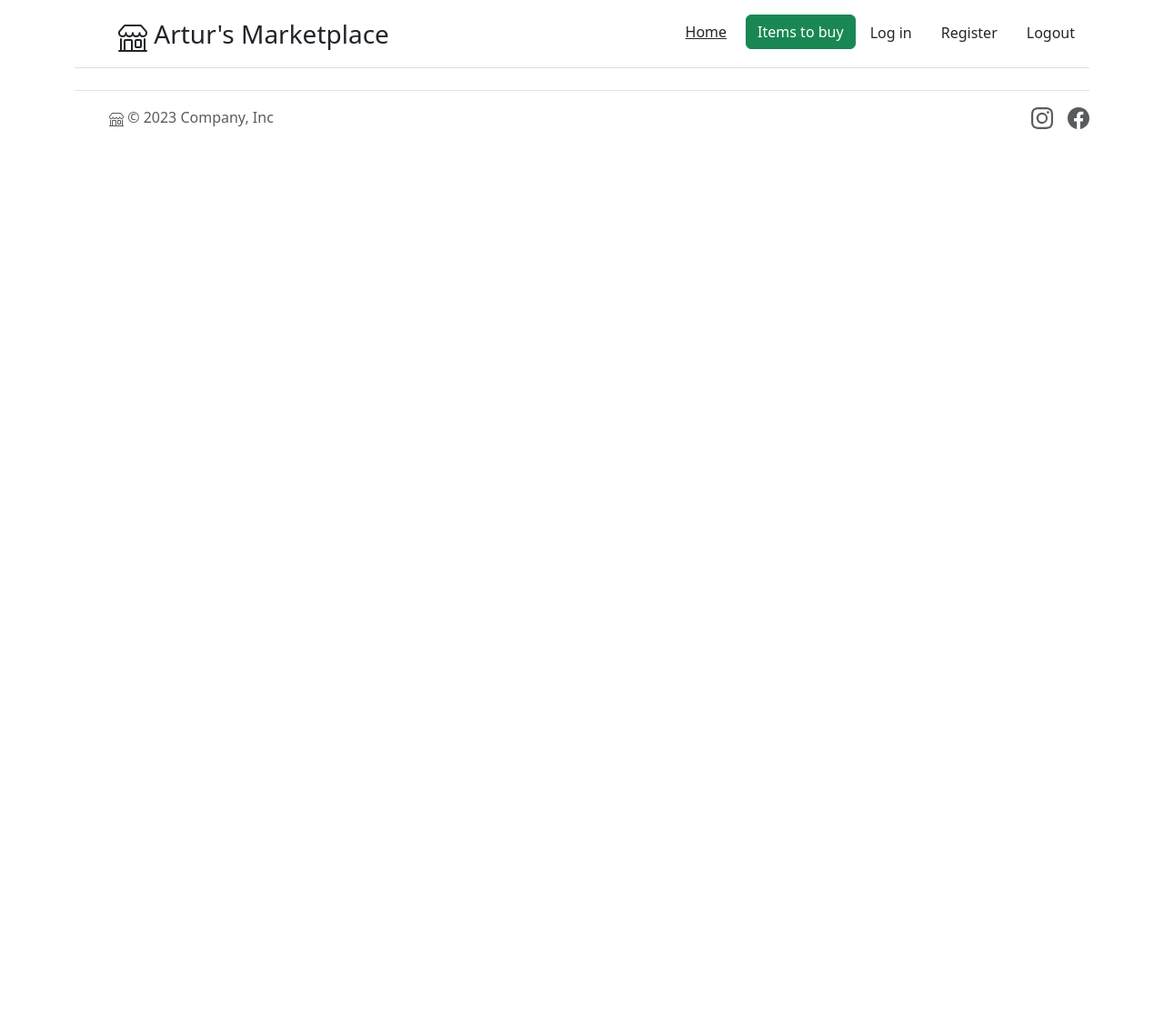
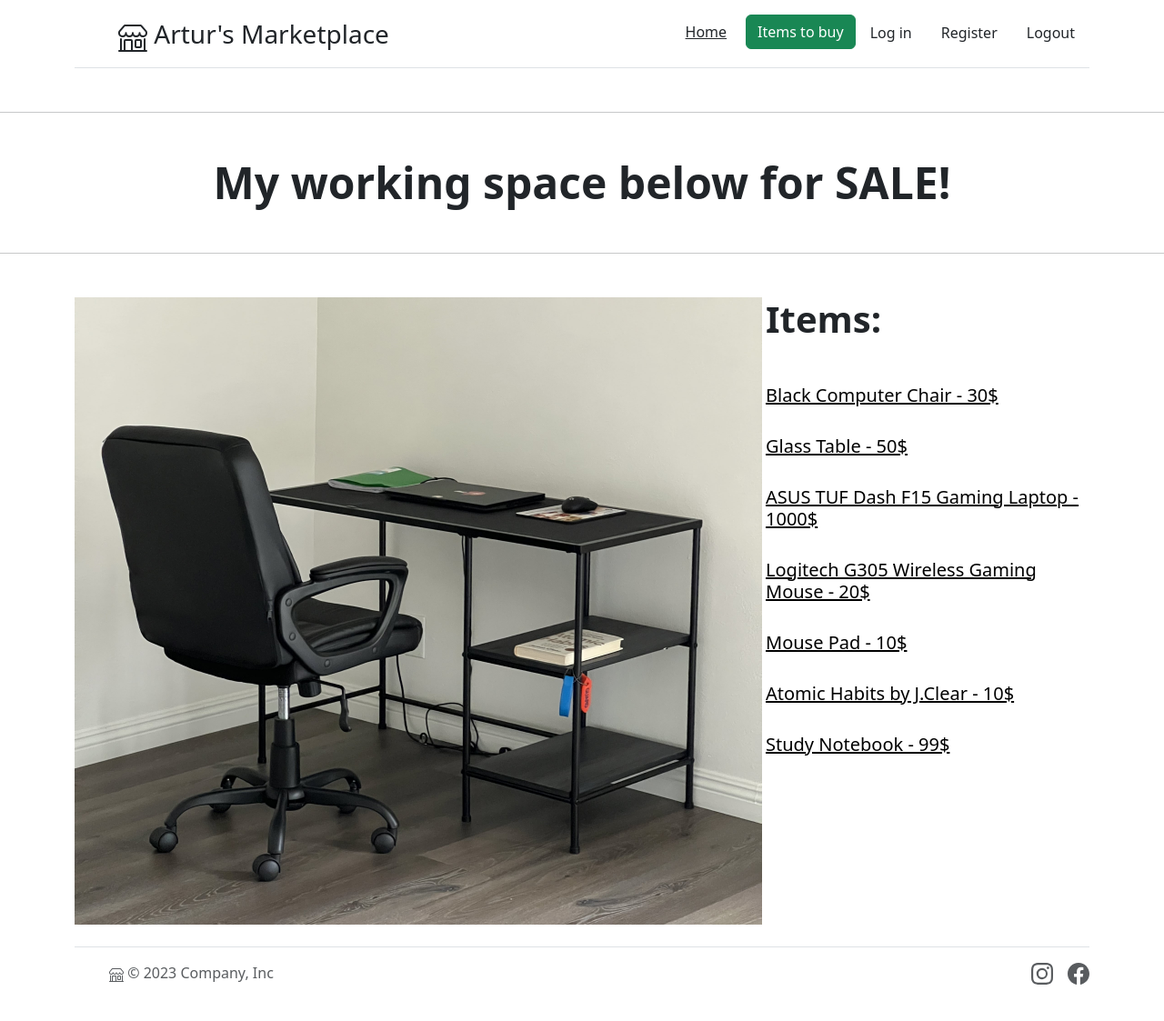
Before and after one commit to ArturrrZ/Project_Commerce_Web, a Flask app: page /items in a window 1280 px wide. Shown: the whole page at 91% size. Before the commit the page ends 142 px from the top, so only its background shows below. Run offline with Flask 3, Linux system fonts and the light colour scheme; some libraries are stand-ins or nearby versions.

Commit message:
connect second page and anchors on the first and show carousel of pictures of an item

```diff
--- a/main.py
+++ b/main.py
@@ -4,6 +4,67 @@
 app=Flask(__name__)
 
 Bootstrap5(app)
+
+ITEMS_FOR_SALE={
+    "chair": {
+        "title": "Black Computer Chair",
+        "price": "30$",
+        "pic_1": "./static/assets/img/items_for_sale/chair_1.jpg",
+        "pic_2": "./static/assets/img/items_for_sale/chair_2.jpg",
+        "pic_3": "./static/assets/img/items_for_sale/chair_3.jpg",
+    },
+    "table": {
+        "title": "Glass Table",
+        "price": "50$",
+        "pic_1": "./static/assets/img/items_for_sale/table_1.jpg",
+        "pic_2": "./static/assets/img/items_for_sale/table_2.jpg",
+        "pic_3": "./static/assets/img/items_for_sale/table_3.jpg"
+
+    },
+    "laptop": {
+        "title": "ASUS TUF Dash F15 Gaming Laptop",
+        "price": "1000$",
+        "pic_1": "./static/assets/img/items_for_sale/laptop_1.jpg",
+        "pic_2": "./static/assets/img/items_for_sale/laptop_2.jpg",
+        "pic_3": "./static/assets/img/items_for_sale/laptop_3.jpg"
+
+    },
+    "mouse": {
+        "title": "Logitech G305 Wireless Gaming Mouse",
+        "price": "20$",
+        "pic_1": "./static/assets/img/items_for_sale/mouse_1.jpg",
+        "pic_2 ": "./static/assets/img/items_for_sale/mouse_2.jpg",
+        "pic_3": "./static/assets/img/items_for_sale/mouse_3.jpg",
+
+    },
+    "mousepad":
+        {
+        "title": "Mouse Pad",
+        "price": "10$",
+        "pic_1": "./static/assets/img/items_for_sale/mousepad_1.jpg",
+        "pic_2": "./static/assets/img/items_for_sale/mousepad_2.jpg",
+        "pic_3": "./static/assets/img/items_for_sale/mousepad_3.jpg",
+        },
+    "book":
+        {
+        "title": "Atomic Habits by J.Clear",
+        "price": "10$",
+        "pic_1": "./static/assets/img/items_for_sale/book_1.jpg",
+        "pic_2": "./static/assets/img/items_for_sale/book_2.jpg",
+        "pic_3": "./static/assets/img/items_for_sale/book_3.jpg"
+        },
+    "notebook":
+        {
+        "title": "Study Notebook",
+        "price": "99$",
+        "pic_1": "./static/assets/img/items_for_sale/notebook_1.jpg",
+        "pic_2": "./static/assets/img/items_for_sale/notebook_2.jpg",
+        "pic_3": "./static/assets/img/items_for_sale/notebook_3.jpg"
+        }
+
+}
+
+
 
 @app.route("/")
 def home():
@@ -15,7 +76,14 @@
 
 @app.route("/items")
 def display_items():
-    return render_template("items.html")
+    return render_template("items.html", items=ITEMS_FOR_SALE)
+
+
+@app.route("/sale/<item>")
+def sale(item):
+    print(ITEMS_FOR_SALE[item])
+    return render_template('item_separate.html', item=ITEMS_FOR_SALE[item],name=item)
+
 
 
 
--- a/templates/home.html
+++ b/templates/home.html
@@ -27,7 +27,7 @@
 </div>
 
 <div class="px-4 py-5 my-5 text-center">
-    <img class="d-block mx-auto mb-4" src="./static/assets/img/items_for_sale/full_table_2.jpg" alt="" width="756" height="690">
+    <img class="d-block mx-auto mb-4" src="./static/assets/img/items_for_sale/full_table_2.jpg" alt="picture of full computer desk with items on it" width="756" height="690">
     <h1 class="display-5 fw-bold text-body-emphasis">You can buy these items!</h1>
     <div class="col-lg-6 mx-auto">
       <p class="lead mb-4">Be faster! There are many of potential buyers</p>
--- a/templates/items.html
+++ b/templates/items.html
@@ -1,2 +1,30 @@
 {%extends  'father_template.html'%}
 {%block title%} Items for sale {%endblock%}
+
+{%block main%}
+<div class="my-5">
+<hr/>
+<h2 class="my-5  display-5 fw-bold text-center">My working space below for SALE!</h2>
+    <hr/>
+</div>
+
+<div class="container mt-5">
+    <div class="row">
+
+        <div id="full_table_picture" class="col-lg-8">
+            <img src="./static/assets/img/items_for_sale/full_table_2.jpg" alt="picture of full computer desk with items on it" width="756" height="690">
+        </div>
+
+        <div id="items" class="col-lg-4">
+            <h1 class="fw-bold mb-5">Items:</h1>
+            {%for key,value in items.items()%}
+            <a href="{{url_for('sale',item=key)}}" style="color:black"><h5>{{value['title']}} - {{value['price']}}</h5>
+            </a>
+            <br/>
+            {%endfor%}
+        </div>
+
+    </div>
+
+</div>
+{%endblock%}
```
Also changed, not shown: plant.txt (+9 -7 lines), templates/item_separate.html (added, +37 -0 lines), static/assets/img/items_for_sale/mouse_3.jpg (added), static/assets/img/mouse_3.jpg (added).
